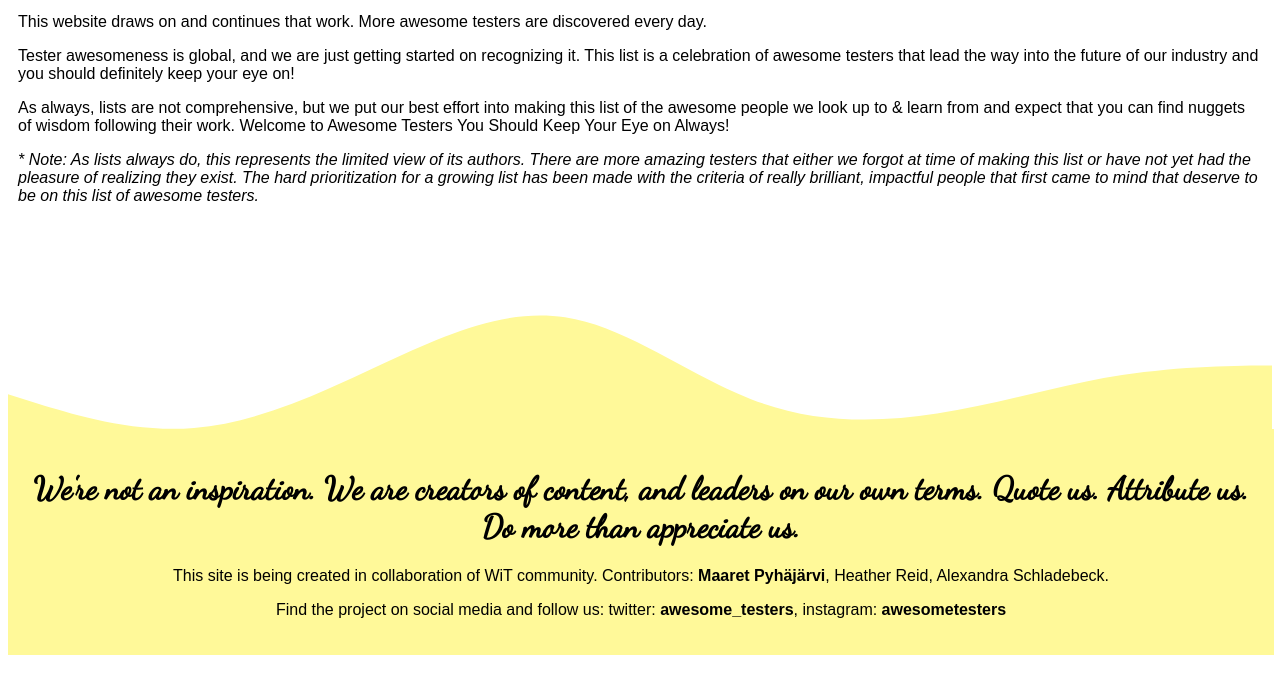
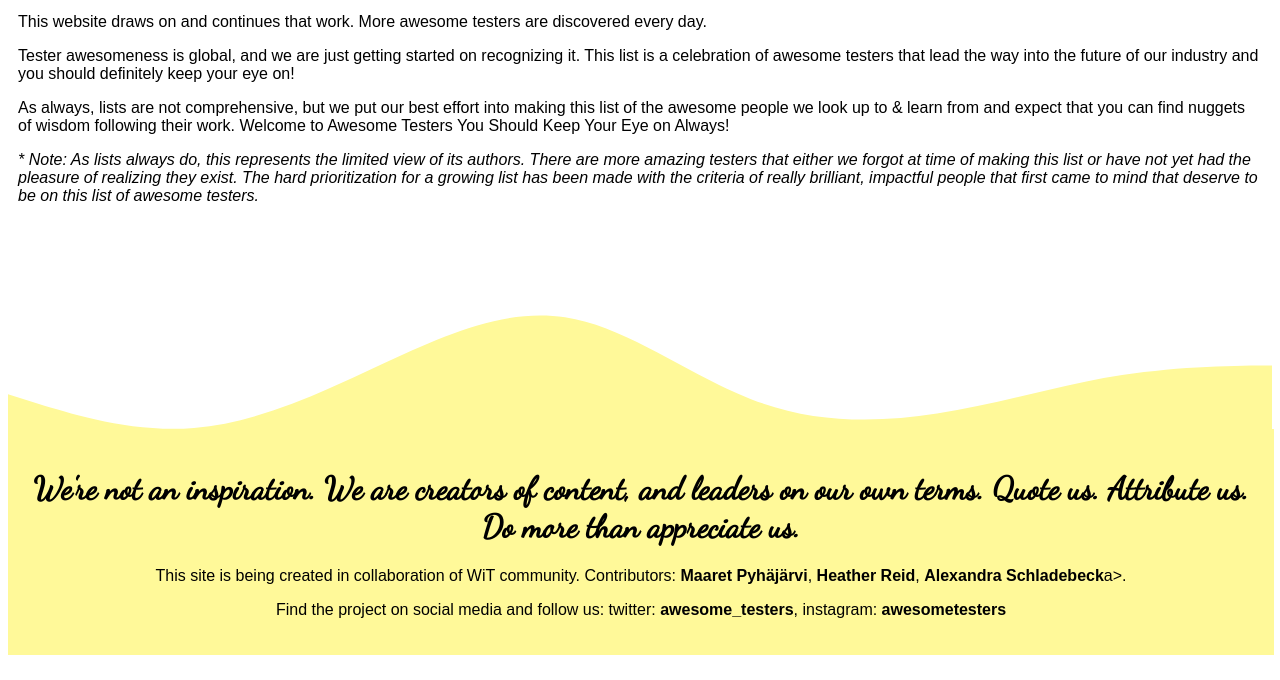
Before and after one commit to AwesomeTesters/awesometesters.github.io, a plain HTML site: page index.html in a window 1280 px wide. Shown: the part 120-800 px from the top of the page. Drawn offline with Linux system fonts and the light colour scheme; a web font is replaced by a local one.

Commit message:
Adding project participant links

```diff
--- a/index.html
+++ b/index.html
@@ -64,7 +64,7 @@ d="M0,192L34.3,202.7C68.6,213,137,235,206,229.3C274.3,224,343,192,411,160C480,12
 
     <p> This site is being created in collaboration of WiT community.
         Contributors: <a href="https://twitter.com/maaretp"> Maaret Pyhäjärvi</a>,
-        Heather Reid, Alexandra Schladebeck.</p>
+        <a href="https://twitter.com/heather_reiduff">Heather Reid</a>, <a href="https://twitter.com/alex_schl">Alexandra Schladebeck</a>a>.</p>
     <p>Find the project on social media and follow us:
         twitter: <a href="https://twitter.com/awesome_testers">awesome_testers</a>,
         instagram: <a href="https://instagram.com/awesometesters">awesometesters</a></p>
```
